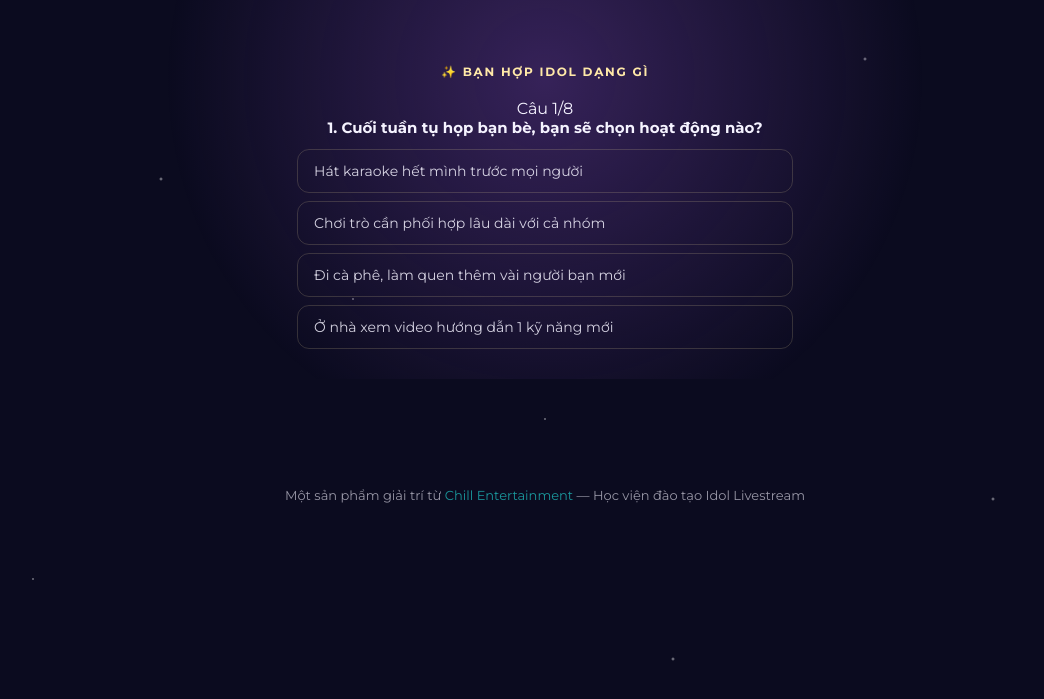
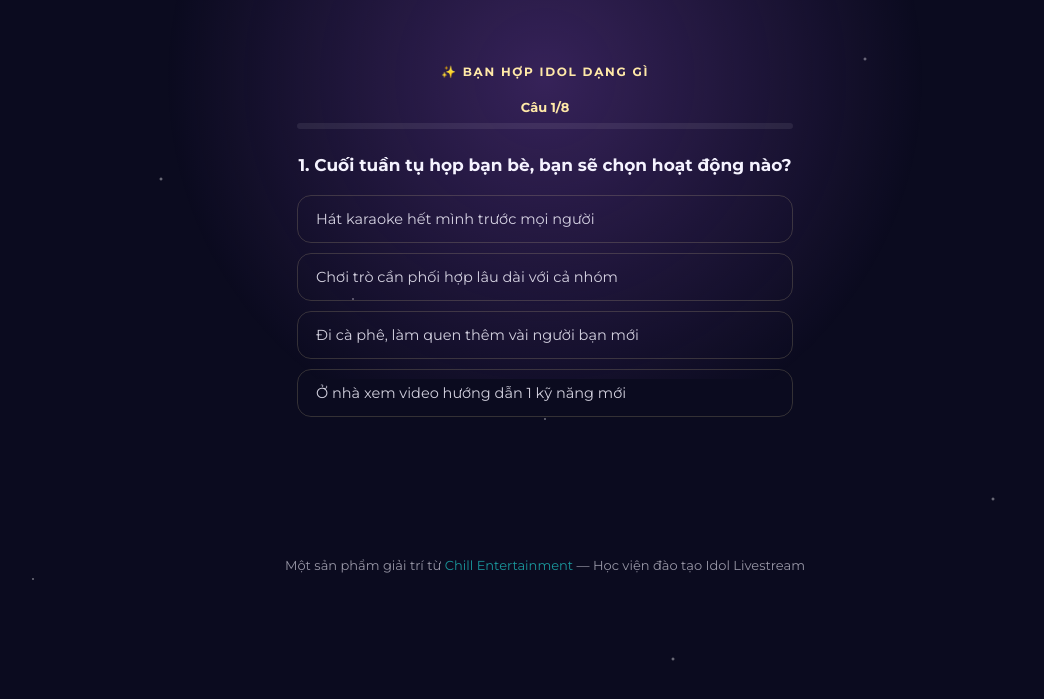
Before and after one commit to nguyentheanh47-code/chill-website, a website: page check-vibe/ban-hop-idol/index.html in a window 1280 px wide. Both pictures are taken after a click on the button "Bắt đầu trắc nghiệm". Shown: the part 61-760 px from the top of the page, without its empty margins (95-1139 px from the left). Drawn offline with Linux system fonts and the light colour scheme.

Commit message:
Update quiz.css

```diff
--- a/check-vibe/ban-hop-idol/quiz.css
+++ b/check-vibe/ban-hop-idol/quiz.css
@@ -1,10 +1,14 @@
-.quiz-q{ margin-bottom:26px; }
-.quiz-question{ font-size:15px; font-weight:700; color:var(--v-text); margin-bottom:12px; }
+.quiz-progress-wrap{ margin-bottom:24px; }
+.quiz-progress-label{ font-size:13px; color:var(--gold); font-weight:700; margin-bottom:8px; }
+.quiz-progress-bar{ width:100%; height:6px; border-radius:999px; background:rgba(255,255,255,0.08); overflow:hidden; }
+.quiz-progress-fill{ height:100%; background:linear-gradient(90deg, var(--v-pink), var(--nebula), var(--v-cyan)); transition:width .35s ease; width:0%; }
+
+.quiz-question{ font-size:17px; font-weight:700; color:var(--v-text); margin-bottom:16px; line-height:1.5; }
 .quiz-opt{
-  display:flex; align-items:center; gap:10px; padding:12px 16px; margin-bottom:8px;
-  border:1px solid rgba(255,233,168,0.2); border-radius:12px; cursor:pointer;
-  font-size:14px; color:var(--v-text); opacity:0.85; transition:background .15s ease, border-color .15s ease;
+  display:flex; align-items:center; padding:14px 18px; margin-bottom:10px;
+  border:1px solid rgba(255,233,168,0.2); border-radius:14px; cursor:pointer;
+  font-size:14.5px; color:var(--v-text); opacity:0.85;
+  transition:background .15s ease, border-color .15s ease, transform .1s ease;
 }
-.quiz-opt:hover{ background:rgba(255,255,255,0.04); border-color:rgba(255,233,168,0.4); }
-.quiz-opt input[type="radio"]{ accent-color:var(--v-pink); width:16px; height:16px; flex:none; }
-.quiz-opt:has(input:checked){ background:rgba(254,44,85,0.12); border-color:var(--v-pink); opacity:1; }
+.quiz-opt:hover{ background:rgba(255,255,255,0.04); border-color:rgba(255,233,168,0.4); transform:translateX(2px); }
+.quiz-opt.selected{ background:rgba(254,44,85,0.18); border-color:var(--v-pink); opacity:1; }
```
